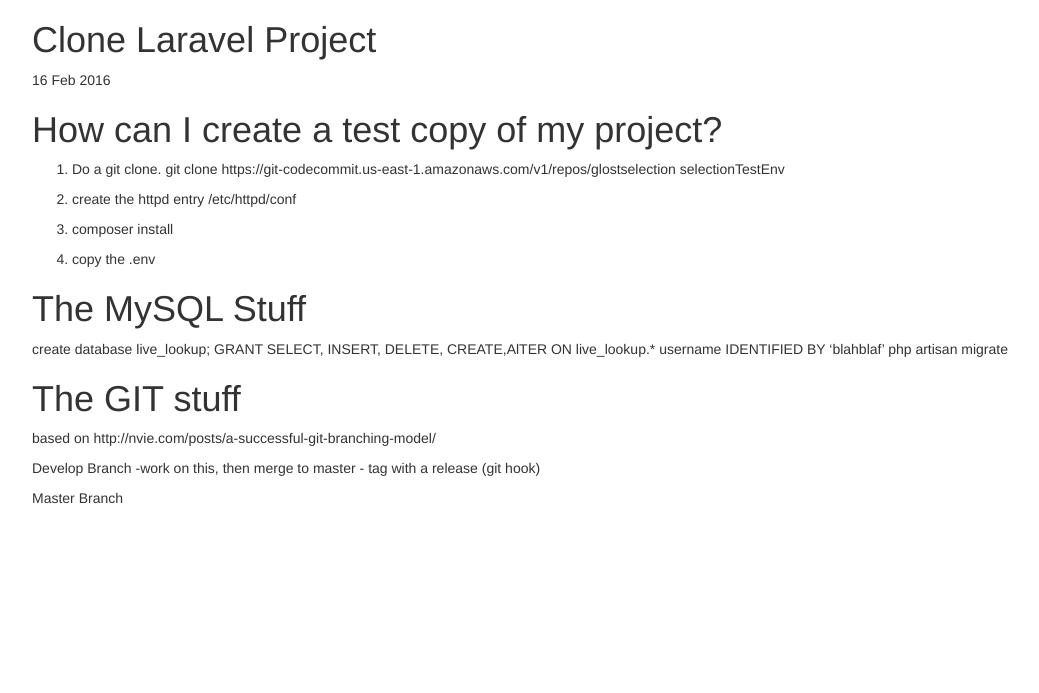
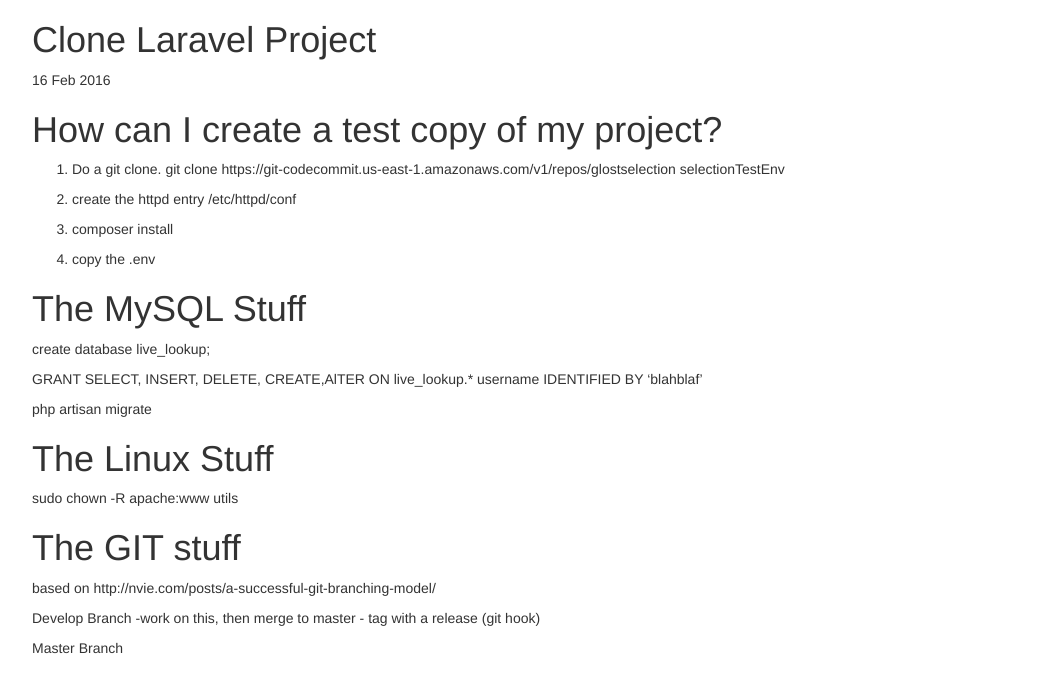
Before and after one commit to ArtisanTinkerer/ArtisanTinkerer.github.io, a Jekyll site: the page built from _posts/2016-02-16-Laravel-Project-Clone.md, in a window 1280 px wide. Shown: the top 693 px of the page, without its empty margins (38-1077 px from the left). Built offline with Jekyll 4.4.1, drawn with Linux system fonts in a browser that asks for light colours.

Commit message:
Update 2016-02-16-Laravel-Project-Clone.md

```diff
--- a/_posts/2016-02-16-Laravel-Project-Clone.md
+++ b/_posts/2016-02-16-Laravel-Project-Clone.md
@@ -22,12 +22,14 @@
 
 # The MySQL Stuff
 create database live_lookup;
+
 GRANT SELECT, INSERT, DELETE, CREATE,AlTER ON live_lookup.* username IDENTIFIED BY 'blahblaf'
+
 php artisan migrate
 
+# The Linux Stuff
 
-
-
+sudo chown -R apache:www utils
 
 # The GIT stuff
 based on http://nvie.com/posts/a-successful-git-branching-model/
```
